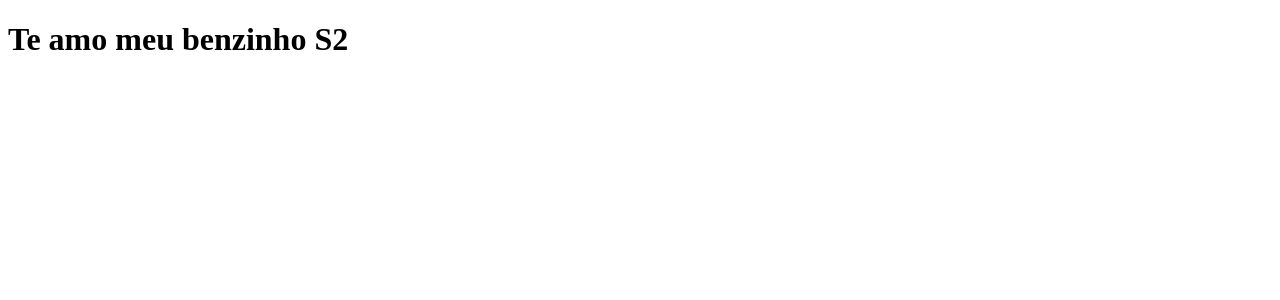
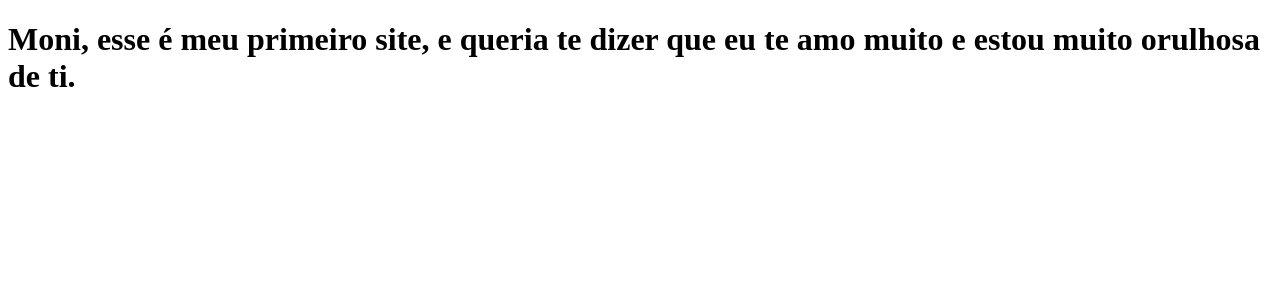
Before and after one commit to fernandafloss/clone-tabnews, a Next.js app: page / in a window 1280 px wide. Shown: the top 300 px of the page. Built offline with nearby package versions, Linux system fonts and the light colour scheme.

Commit message:
mensagem para Moni

```diff
--- a/pages/index.js
+++ b/pages/index.js
@@ -1,5 +1,5 @@
 function Home (){
-    return <h1>Te amo meu benzinho S2</h1>
+    return <h1>Moni, esse é meu primeiro site, e queria te dizer que eu te amo muito e estou muito orulhosa de ti.</h1>
 
 }
 
```
